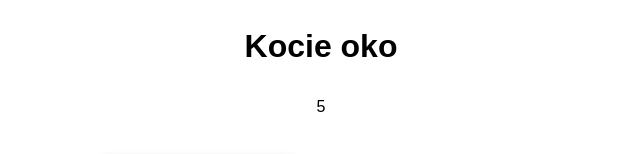
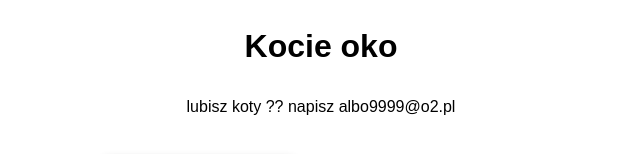
Before and after one commit to dcuwu/Kocie-oko, a website: page index.html in a window 1280 px wide. Shown: the top 154 px of the page, without its empty margins (319-959 px from the left). Drawn offline with Linux system fonts and the light colour scheme.

Commit message:
Update index.html

```diff
--- a/index.html
+++ b/index.html
@@ -25,7 +25,7 @@
 </head>
 <body>
   <h1>Kocie oko</h1>
-  <p>5</p>
+  <p>lubisz koty ?? napisz albo9999@o2.pl</p>
 
   <img src="oko1.jpeg" alt="Kocie oko 1">
   <img src="oko2.jpg" alt="Kocie oko 2">
```
